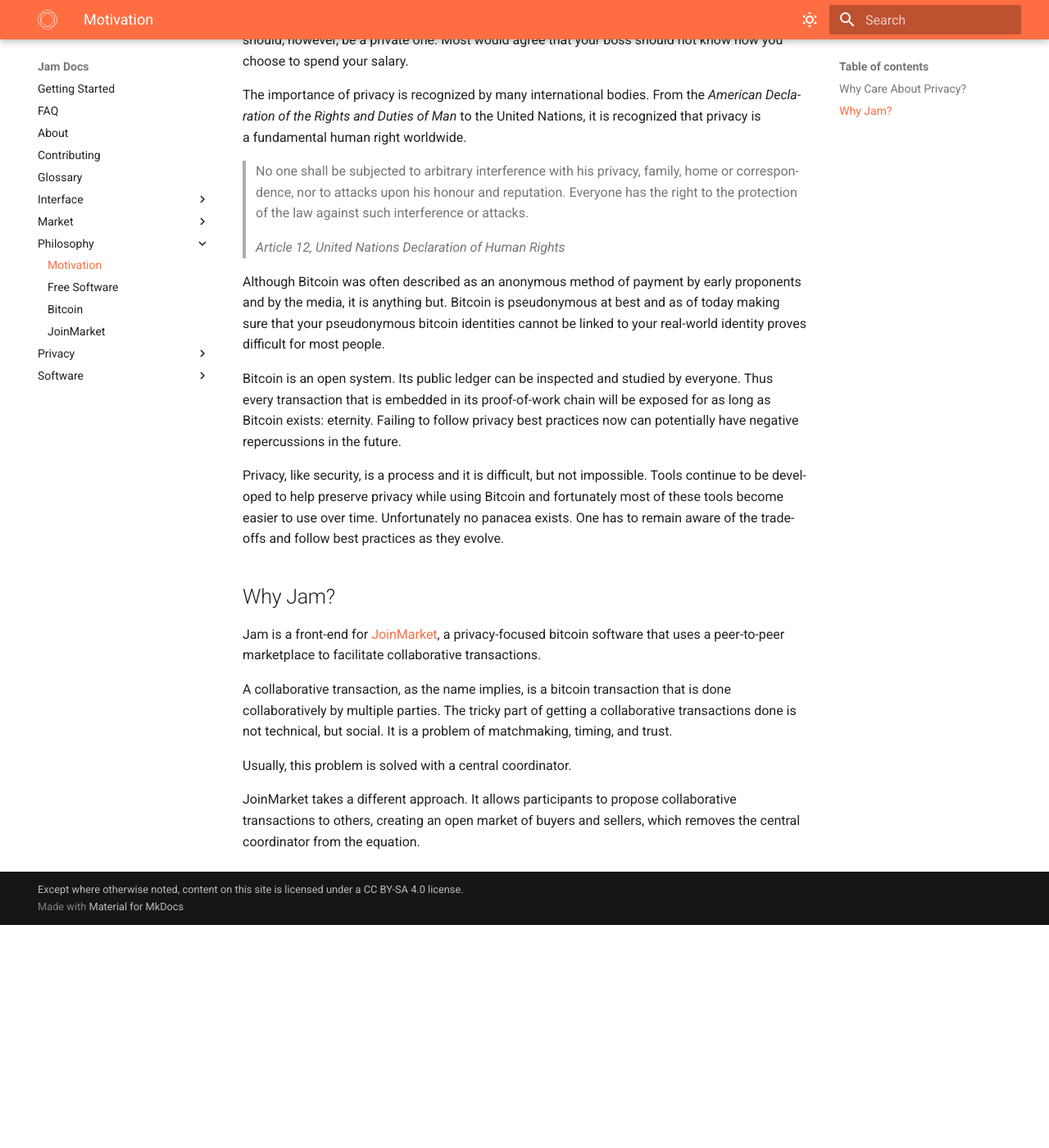
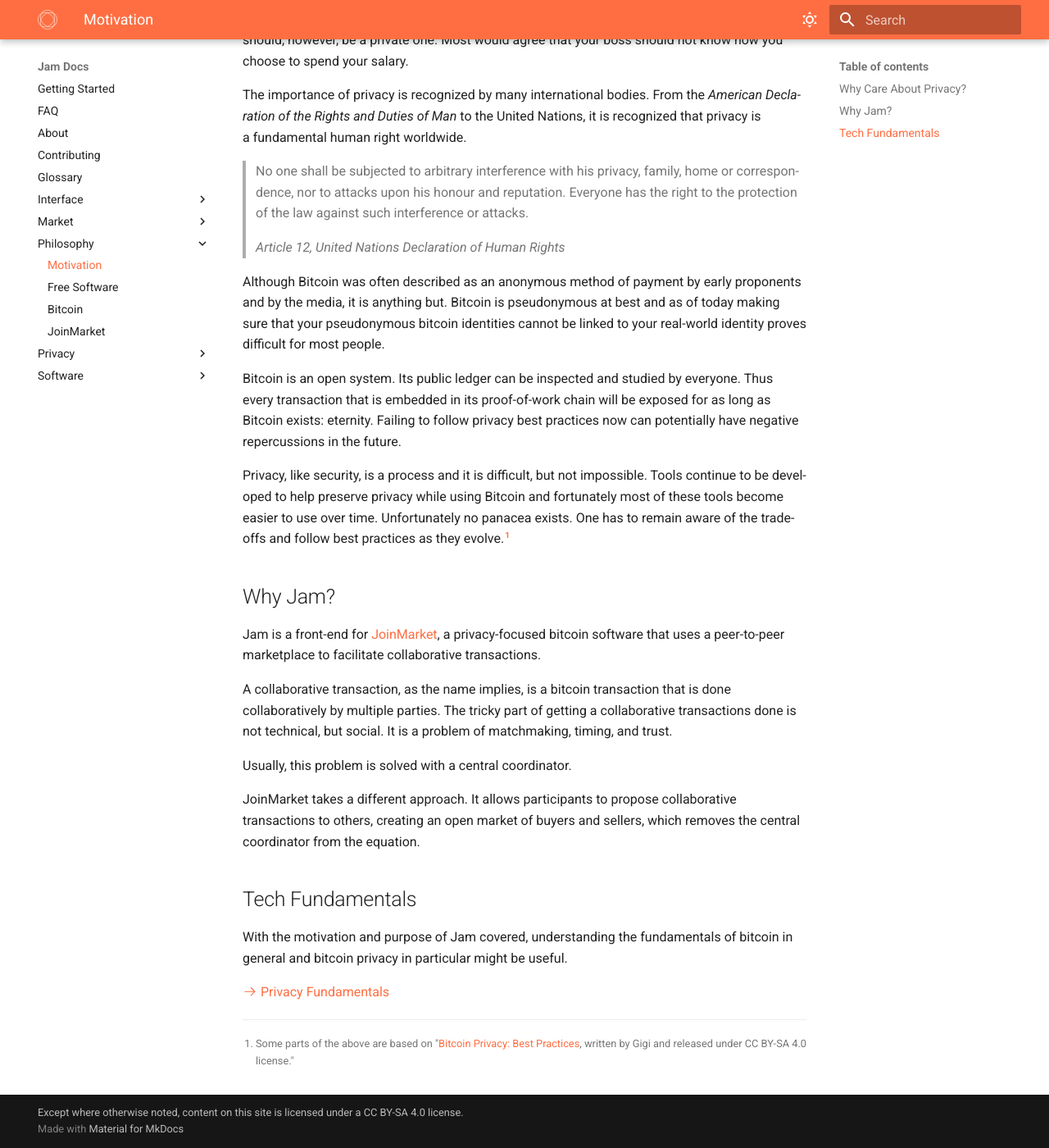
Before and after one commit to joinmarket-webui/jamdocs, an MkDocs documentation site: the page built from docs/philosophy/00-motivation.md, in a window 1280 px wide and 1400 px high, scrolled down 799 px. Shown: the whole window at 82% size. Built offline with MkDocs 1.6.1 and Material for MkDocs 9.7.7, drawn with Linux system fonts in a browser that asks for light colours; before the commit the page ends 1927 px from its top, so only the background shows below that.

Commit message:
docs(motivation): add footnotes, remove TODO

```diff
--- a/docs/philosophy/00-motivation.md
+++ b/docs/philosophy/00-motivation.md
@@ -62,7 +62,11 @@
 impos­sible. Tools continue to be devel­oped to help preserve privacy
 while using Bitcoin and fortu­nately most of these tools become easier
 to use over time. Unfor­tu­nately no panacea exists. One has to remain
-aware of the trade­offs and follow best practices as they evolve.
+aware of the trade­offs and follow best practices as they evolve.[^fn1]
+
+[^fn1]: Some parts of the above are based on "[Bitcoin Privacy: Best
+Practices](https://dergigi.com/2021/03/14/bitcoin-privacy-best-practices/),
+written by Gigi and released under CC BY-SA 4.0 license."
 
 ## Why Jam?
 
@@ -81,3 +85,14 @@
 JoinMarket takes a different approach. It allows participants to propose
 collaborative transactions to others, creating an open market of buyers and
 sellers, which removes the central coordinator from the equation.
+
+
+## Tech Fundamentals
+
+With the motivation and purpose of Jam covered, understanding the
+fundamentals of bitcoin in general and bitcoin privacy in particular might be
+useful.
+
+[:octicons-arrow-right-24: Privacy Fundamentals][fundamentals]
+
+[fundamentals]: ../privacy/01-fundamentals.md
```
